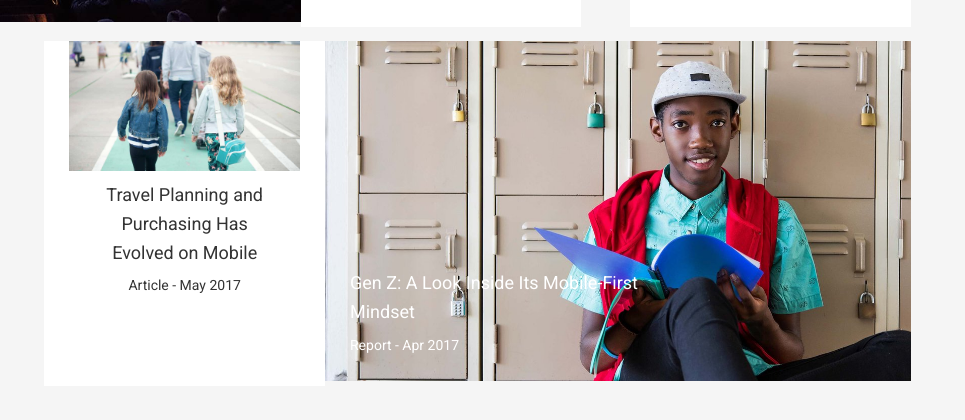
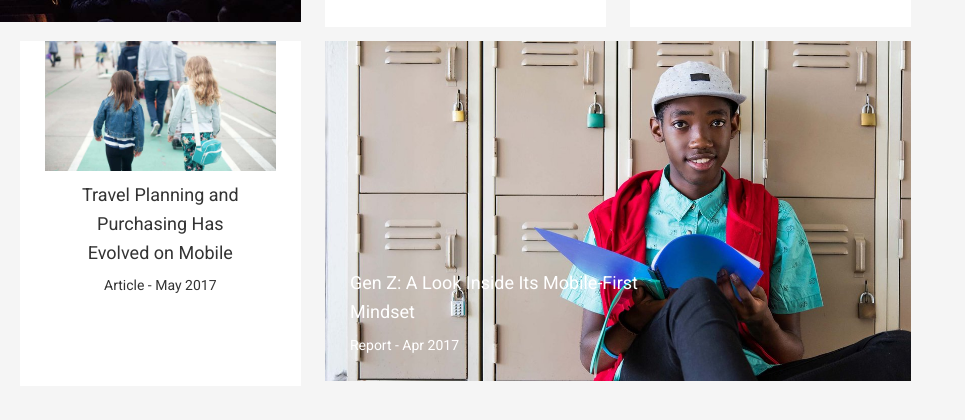
Before and after one commit to leahsherrell/google-trends-rebuild, a plain HTML site: page index.html in a window 1280 px wide. Shown: the part 348-768 px from the top of the page, 315-1280 px from the left. Drawn offline with nearby package versions, Linux system fonts and the light colour scheme.

Commit message:
fix spacing on largest viewport media query

```diff
--- a/css/styles.css
+++ b/css/styles.css
@@ -24,6 +24,7 @@ body {
   font-family: 'Roboto', sans-serif;
   line-height: 1.6;
   background-color: #f5f5f5;
+  padding: 1
 }
 
 .box:nth-child(-n+5) {
@@ -124,7 +125,6 @@ img {
     height: 345px;
     display: inline;
     clear: none;
-
   }
 
   .box:nth-child(even):nth-child(-n+5) {
@@ -160,12 +160,7 @@ img {
     width: 48%;
   }
 
-  /*.box:first-of-type,  {
-    margin-right: 20px;
-  }*/
-
   .box:nth-child(n+2):nth-child(-n+5) {
-    /*margin: 0;*/
     width: 23%;
   }
 
@@ -173,4 +168,8 @@ img {
     clear: none;
   }
 
+  .box:nth-child(even):nth-child(-n+5), .box:first-of-type, .box:nth-child(4n+1) {
+    margin-right: 2%;
+  }
+
 }
```
Also changed, not shown: index.html (+1 -1 lines).
